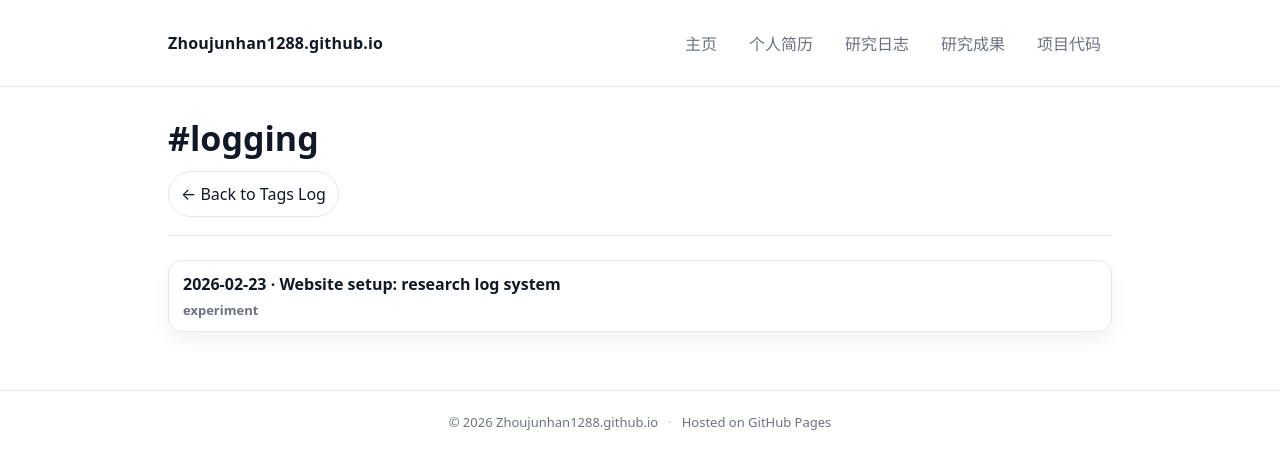
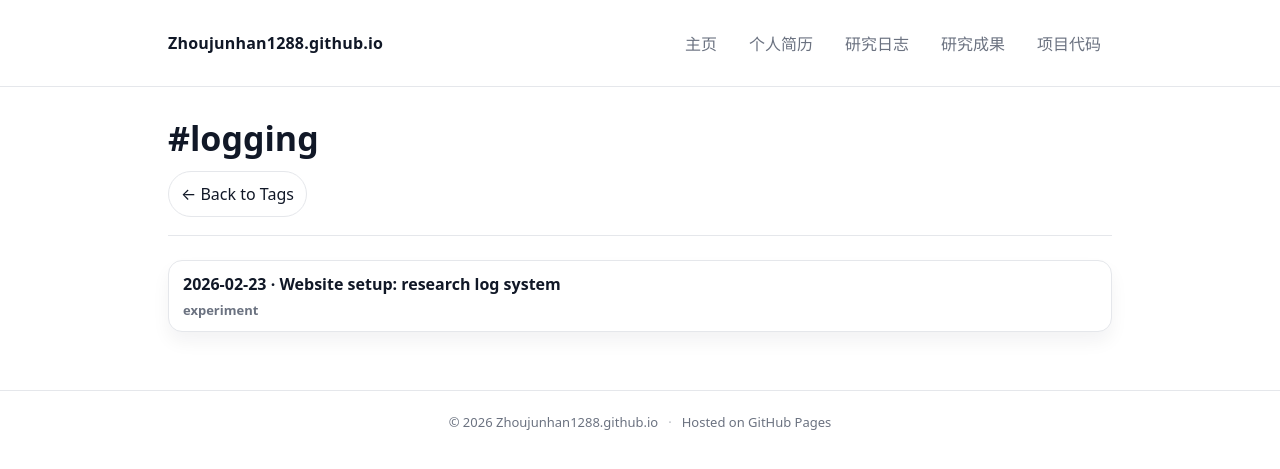
Before and after one commit to Zhoujunhan1288/Zhoujunhan1288.github.io, a Jekyll site: the page built from tags/tag-logging.md, in a window 1280 px wide. Shown: the top 469 px of the page. Built offline with Jekyll 4.4.1, drawn with Linux system fonts in a browser that asks for light colours.

Commit message:
Update tag-logging.md

```diff
--- a/tags/tag-logging.md
+++ b/tags/tag-logging.md
@@ -6,5 +6,5 @@ permalink: /tag/logging/
 ---
 
 <p>
-  <a class="backbtn" href="{{ '/tags/' | relative_url }}">← Back to Tags Log</a>
+  <a class="backbtn" href="{{ '/tags/' | relative_url }}">← Back to Tags</a>
 </p>
```
